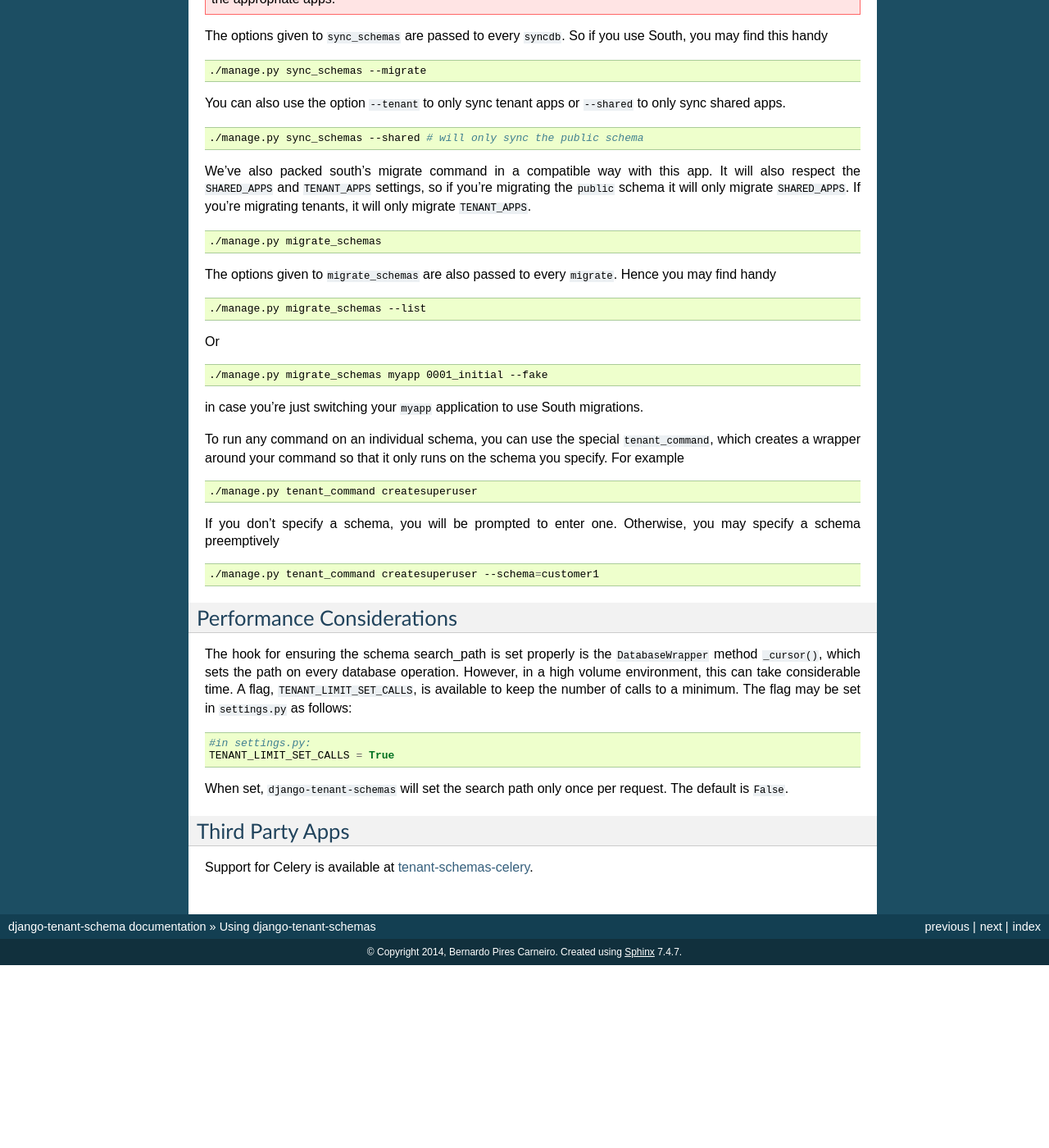
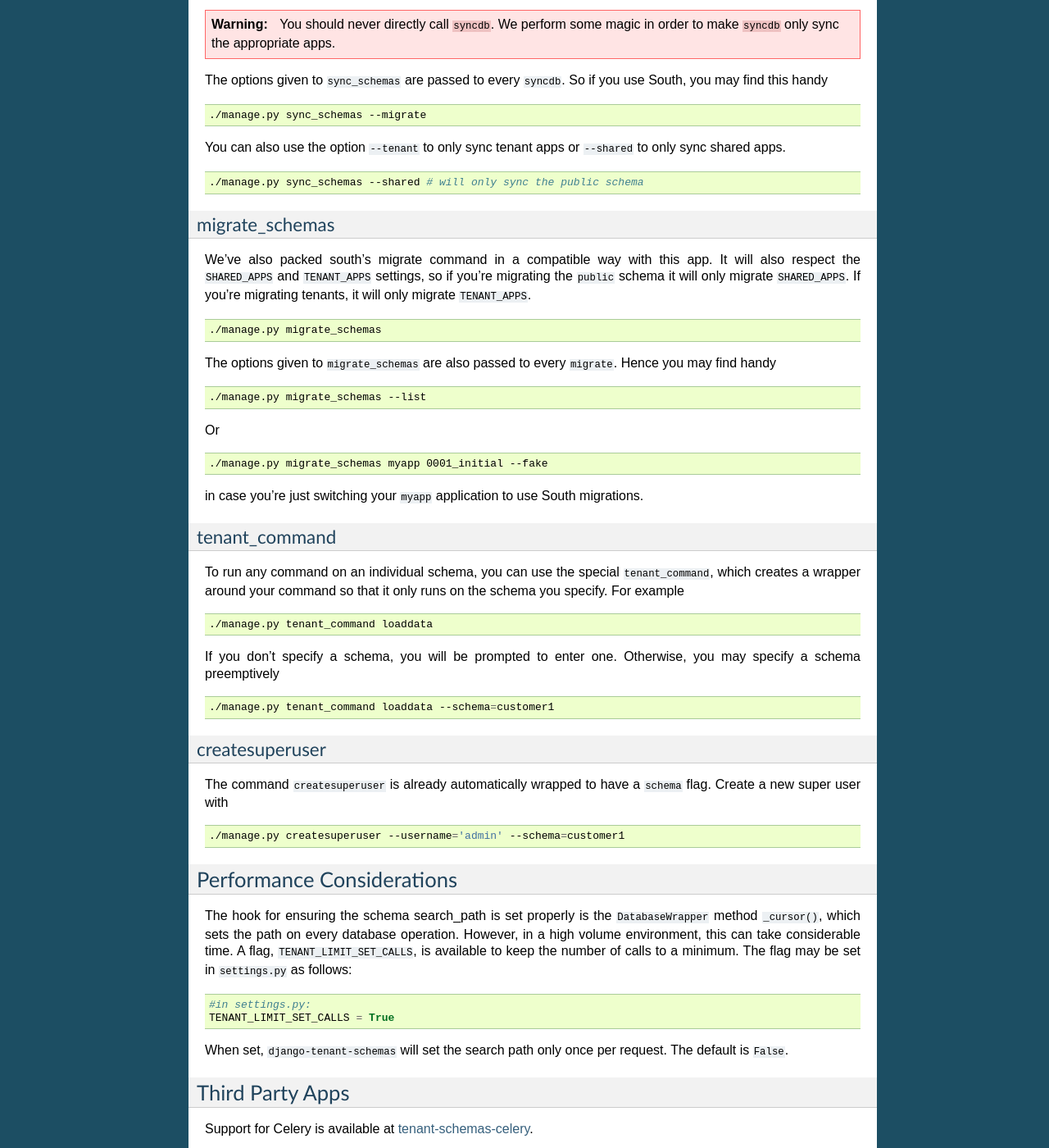
Before and after one commit to bernardopires/django-tenant-schemas, a Sphinx documentation site: the page built from docs/use.rst, in a window 1280 px wide and 1400 px high, scrolled down 1060 px. Shown: the whole window at 82% size. Built offline with Sphinx 7.4.7, drawn with Linux system fonts in a browser that asks for light colours; the version number could not be read and is left out; before the commit the page ends 2237 px from its top, so only the background shows below that; some of the changed text lies outside the part shown.

Commit message:
added createsuperuser command to the docs

```diff
--- a/docs/use.rst
+++ b/docs/use.rst
@@ -43,6 +43,9 @@ Every command except tenant_command runs by default on all tenants. You can also
 
     ./manage.py sync_schemas --schema=customer1
 
+sync_schemas
+~~~~~~~~~~~~
+
 The command ``sync_schemas`` is the most important command on this app. The way it works is that it calls Django's ``syncdb`` in two different ways. First, it calls ``syncdb`` for the ``public`` schema, only syncing the shared apps. Then it runs ``syncdb`` for every tenant in the database, this time only syncing the tenant apps.
 
 .. warning::
@@ -60,6 +63,9 @@ You can also use the option ``--tenant`` to only sync tenant apps or ``--shared`
 .. code-block:: bash
 
     ./manage.py sync_schemas --shared # will only sync the public schema
+
+migrate_schemas
+~~~~~~~~~~~~~~~
 
 We've also packed south's migrate command in a compatible way with this app. It will also respect the ``SHARED_APPS`` and ``TENANT_APPS`` settings, so if you're migrating the ``public`` schema it will only migrate ``SHARED_APPS``. If you're migrating tenants, it will only migrate ``TENANT_APPS``.
 
@@ -81,17 +87,29 @@ Or
 
 in case you're just switching your ``myapp`` application to use South migrations.
 
+tenant_command
+~~~~~~~~~~~~~~
+
 To run any command on an individual schema, you can use the special ``tenant_command``, which creates a wrapper around your command so that it only runs on the schema you specify. For example
 
 .. code-block:: bash
 
-    ./manage.py tenant_command createsuperuser
+    ./manage.py tenant_command loaddata
 
 If you don't specify a schema, you will be prompted to enter one. Otherwise, you may specify a schema preemptively
 
 .. code-block:: bash
 
-    ./manage.py tenant_command createsuperuser --schema=customer1
+    ./manage.py tenant_command loaddata --schema=customer1
+
+createsuperuser
+~~~~~~~~~~~~~~~
+
+The command ``createsuperuser`` is already automatically wrapped to have a ``schema`` flag. Create a new super user with
+
+.. code-block:: bash
+
+    ./manage.py createsuperuser --username='admin' --schema=customer1
 
 
 Performance Considerations
```
